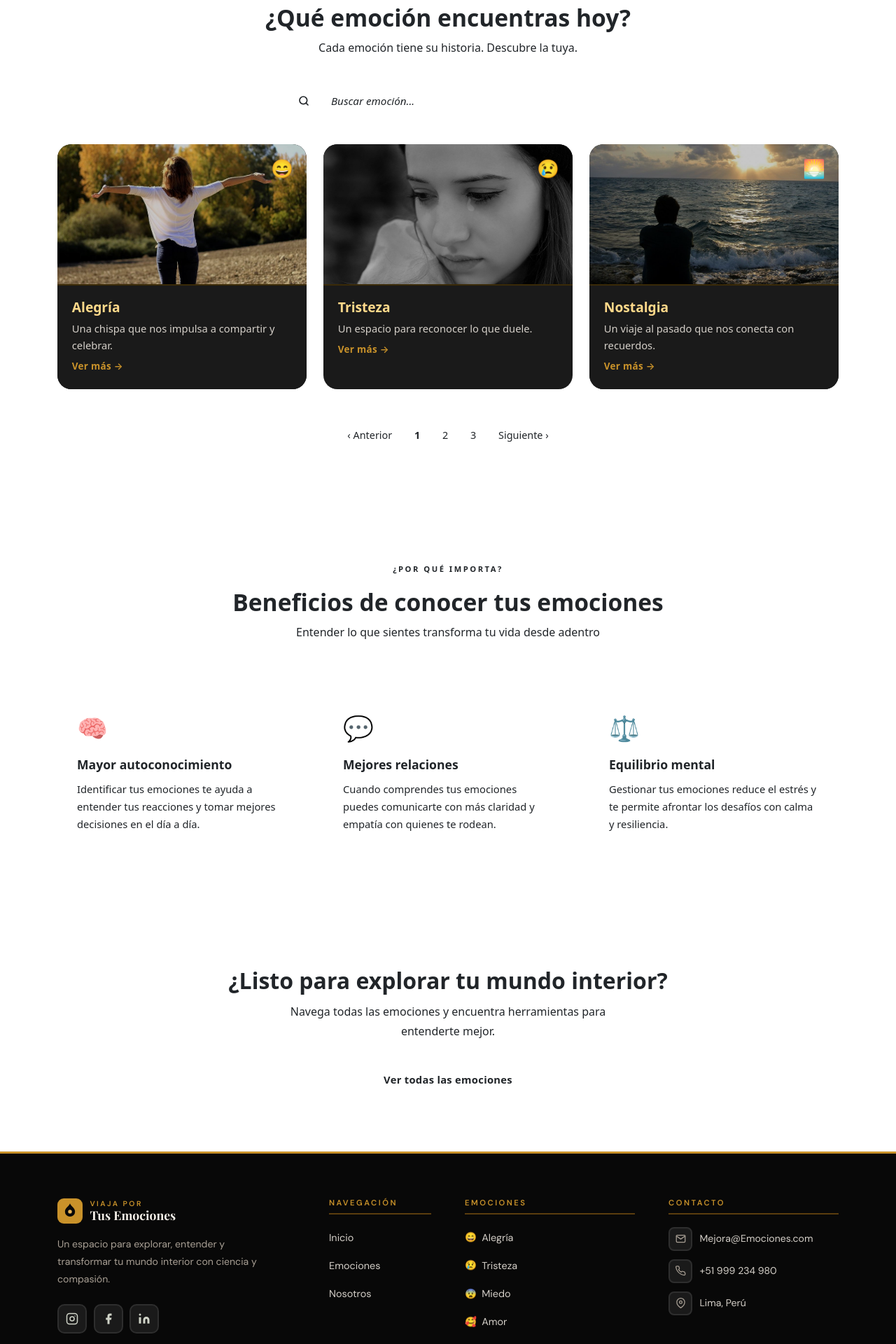
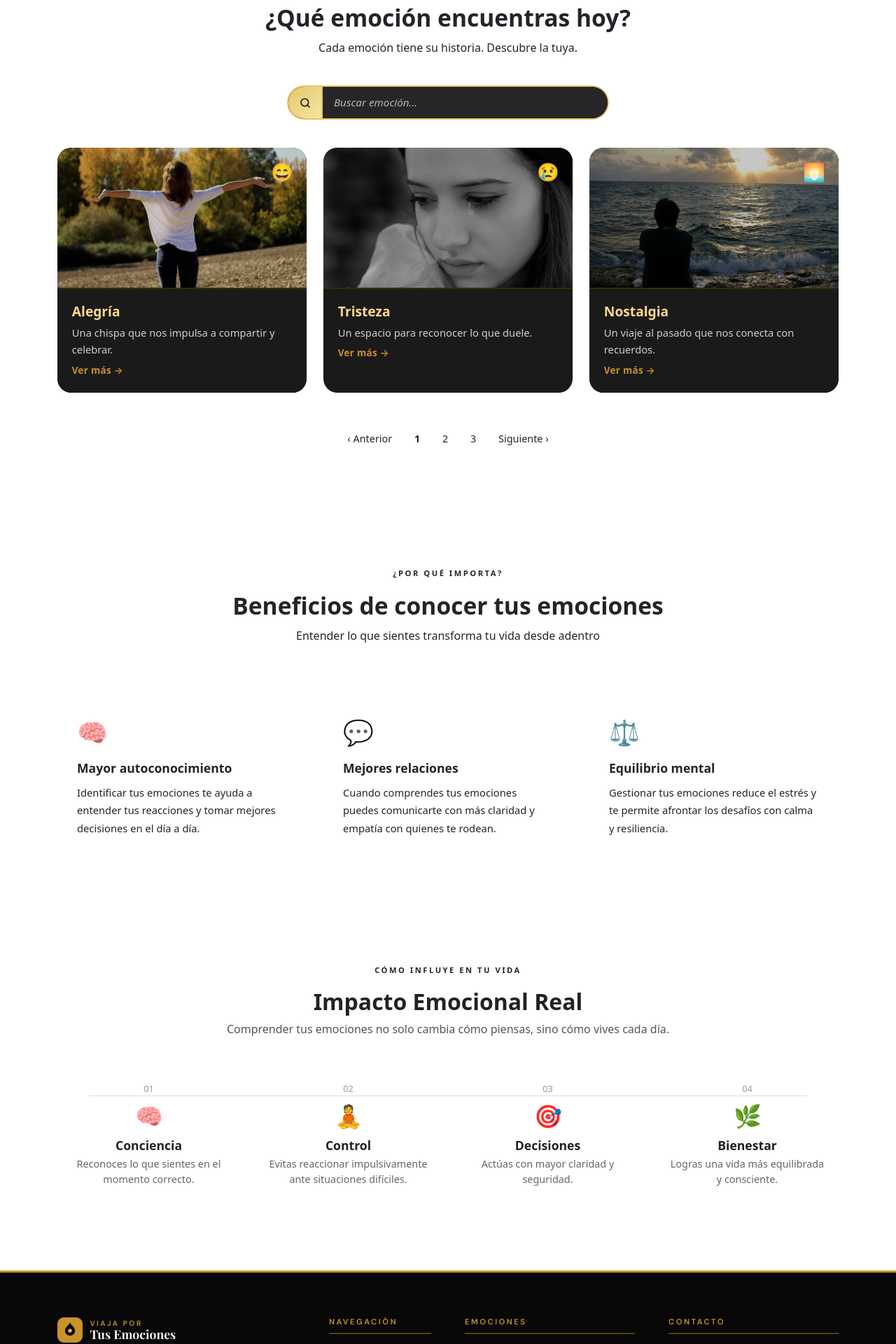
Before and after one commit to AlejoPVZ2007/APP-WEB-FINAL, an Angular app: page / in a window 1280 px wide. Shown: the part 840-2760 px from the top of the page at 70% size. Built offline with nearby package versions, Linux system fonts and the light colour scheme; a web font is replaced by a local one.

Commit message:
Nuevos Cambios recientes

```diff
--- a/src/app/paginas/principal/principal.css
+++ b/src/app/paginas/principal/principal.css
@@ -259,38 +259,60 @@ body {
 .buscador-group {
   border-radius: 50px;
   overflow: hidden;
-  border: 2px solid var(--borde-oro);
-  background: var(--carbon-2);
+  border: 2px solid #e6c76a; /* amarillo suave */
+  background: #1f1f1f;
+  transition: all 0.3s ease;
 }
+
+/* efecto al pasar el mouse */
+.buscador-group:hover {
+  border-color: #f0d878;
+  box-shadow: 0 0 10px rgba(240, 216, 120, 0.3);
+}
+
 .buscador-icono {
-  background: var(--oro);
-  color: var(--negro);
+  background: linear-gradient(135deg, #e6c76a, #f5e6a3); /* degradado elegante */
+  color: #1a1a1a;
   border: none;
   padding: 0 1rem;
+  display: flex;
+  align-items: center;
+  justify-content: center;
 }
+
 .buscador-icono svg {
   display: block;
 }
 
 .buscador-input {
-  background: var(--carbon-2);
+  background: #262626;
   border: none;
-  border-left: 2px solid var(--borde-oro);
-  padding: 0.65rem 1rem;
+  border-left: 2px solid #e6c76a;
+  padding: 0.7rem 1rem;
   font-family: var(--f-cuerpo);
   font-size: 0.95rem;
-  color: var(--blanco);
+  color: #f5f5f5;
   outline: none;
-}
-.buscador-input:focus {
-  background: var(--carbon-3);
-  color: var(--blanco);
-  box-shadow: none;
+  transition: all 0.3s ease;
 }
 
+/* foco más elegante */
+.buscador-input:focus {
+  background: #2e2e2e;
+  color: #ffffff;
+}
+
+/* placeholder más fino */
 .buscador-input::placeholder {
-  color: var(--gris-3);
+  color: #b8b8b8;
   font-style: italic;
+}
+
+/* animación suave al escribir */
+.buscador-input:focus + .buscador-icono,
+.buscador-group:focus-within {
+  border-color: #f5e6a3;
+  box-shadow: 0 0 12px rgba(245, 230, 163, 0.4);
 }
 
 /* Sin resultado */
@@ -441,41 +463,95 @@ body {
 /* ================================================================
    CTA BAND
 ================================================================ */
+/* =========================
+   SECCIÓN LIMPIA
+========================= */
 .cta-band {
-  background: var(--carbon-2);
-  border-top: 2px solid var(--borde-oro);
-  padding: 5rem 0;
-}
-.cta-titulo {
-  font-family: var(--f-titulo);
-  font-size: 2rem; font-weight: 700;
-  color: var(--blanco); margin-bottom: 0.75rem;
-}
-.cta-sub {
-  font-size: 1rem; color: var(--gris-1);
-  margin-bottom: 2rem; max-width: 480px;
-  margin-left: auto; margin-right: auto;
-  line-height: 1.7;
-}
-.btn-cta {
-  display: inline-block;
-  background: var(--negro);
-  color: var(--oro-texto);
-  border: 2px solid var(--oro);
-  font-family: var(--f-cuerpo);
-  font-size: 0.92rem; font-weight: 600;
-  padding: 0.75rem 2.2rem;
-  border-radius: 50px;
-  text-decoration: none;
-  letter-spacing: 0.3px;
-  transition: background var(--t), color var(--t), transform var(--t);
-}
-.btn-cta:hover {
-  background: var(--oro);
-  color: var(--negro);
-  transform: translateY(-2px);
+  padding: 4rem 1.5rem;
 }
 
+/* TÍTULO */
+.cta-titulo {
+  font-size: 2rem;
+  font-weight: 600;
+  color: #222;
+}
+
+/* SUBTEXTO */
+.cta-sub {
+  color: #555;
+  margin-bottom: 3rem;
+}
+
+/* =========================
+   TIMELINE
+========================= */
+.cta-timeline {
+  position: relative;
+}
+
+/* LÍNEA HORIZONTAL SUTIL */
+.cta-timeline::before {
+  content: "";
+  position: absolute;
+  top: 35px;
+  left: 5%;
+  width: 90%;
+  height: 1px;
+  background: #ddd;
+}
+
+/* =========================
+   ITEMS
+========================= */
+.cta-step {
+  position: relative;
+  text-align: center;
+  padding: 1rem;
+}
+
+/* NÚMERO */
+.step-number {
+  font-size: 0.8rem;
+  color: #999;
+  display: block;
+  margin-bottom: 0.3rem;
+}
+
+/* EMOJI */
+.emoji {
+  font-size: 2rem;
+  display: block;
+  margin-bottom: 0.5rem;
+}
+
+/* TÍTULO */
+.cta-step h5 {
+  font-size: 1.1rem;
+  font-weight: 600;
+  margin-bottom: 0.3rem;
+  color: #222;
+}
+
+/* TEXTO */
+.cta-step p {
+  font-size: 0.9rem;
+  color: #666;
+}
+
+/* HOVER SUAVE */
+.cta-step:hover {
+  transform: translateY(-3px);
+}
+
+/* =========================
+   RESPONSIVE
+========================= */
+@media (max-width: 768px) {
+  .cta-timeline::before {
+    display: none;
+  }
+}
 /* ================================================================
    MODAL
 ================================================================ */
--- a/src/app/paginas/principal/principal.html
+++ b/src/app/paginas/principal/principal.html
@@ -221,13 +221,54 @@
 ================================================================ -->
 <section class="cta-band">
   <div class="container text-center">
-    <h2 class="cta-titulo">¿Listo para explorar tu mundo interior?</h2>
-    <p class="cta-sub">Navega todas las emociones y encuentra herramientas para entenderte mejor.</p>
-    <a routerLink="/emociones" class="btn-cta">Ver todas las emociones</a>
+    <span class="sec-eyebrow claro">Cómo influye en tu vida</span>
+    <h2 class="cta-titulo">Impacto Emocional Real</h2>
+    <p class="cta-sub">
+      Comprender tus emociones no solo cambia cómo piensas, sino cómo vives cada día.
+    </p>
+
+    <div class="row justify-content-center cta-timeline">
+
+      <div class="col-lg-3 col-md-6 mb-4">
+        <div class="cta-step">
+          <span class="step-number">01</span>
+          <span class="emoji">🧠</span>
+          <h5>Conciencia</h5>
+          <p>Reconoces lo que sientes en el momento correcto.</p>
+        </div>
+      </div>
+
+      <div class="col-lg-3 col-md-6 mb-4">
+        <div class="cta-step">
+          <span class="step-number">02</span>
+          <span class="emoji">🧘</span>
+          <h5>Control</h5>
+          <p>Evitas reaccionar impulsivamente ante situaciones difíciles.</p>
+        </div>
+      </div>
+
+      <div class="col-lg-3 col-md-6 mb-4">
+        <div class="cta-step">
+          <span class="step-number">03</span>
+          <span class="emoji">🎯</span>
+          <h5>Decisiones</h5>
+          <p>Actúas con mayor claridad y seguridad.</p>
+        </div>
+      </div>
+
+      <div class="col-lg-3 col-md-6 mb-4">
+        <div class="cta-step">
+          <span class="step-number">04</span>
+          <span class="emoji">🌿</span>
+          <h5>Bienestar</h5>
+          <p>Logras una vida más equilibrada y consciente.</p>
+        </div>
+      </div>
+
+    </div>
+
   </div>
 </section>
-
-
 <!-- ================================================================
      MODAL
 ================================================================ -->
```
